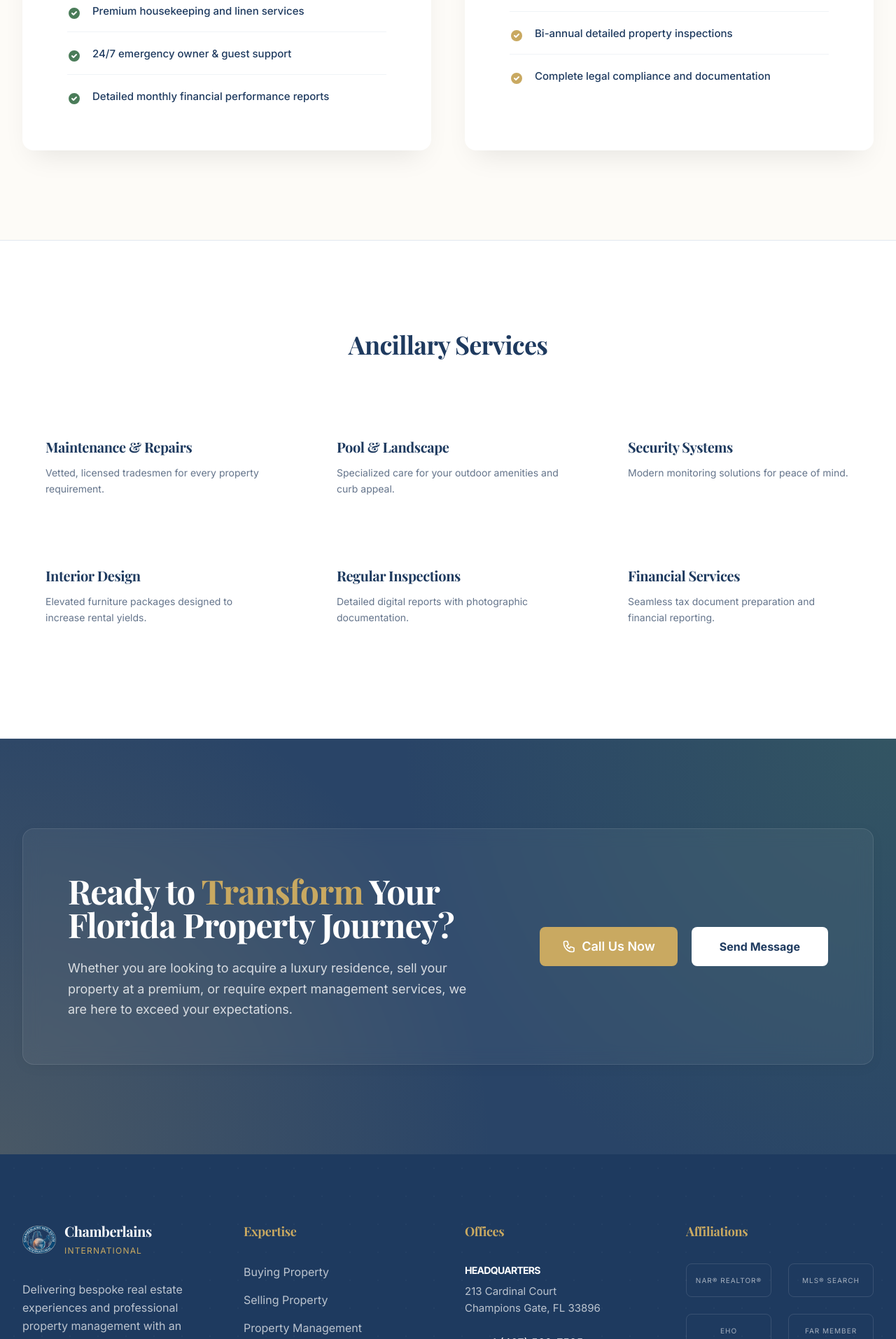
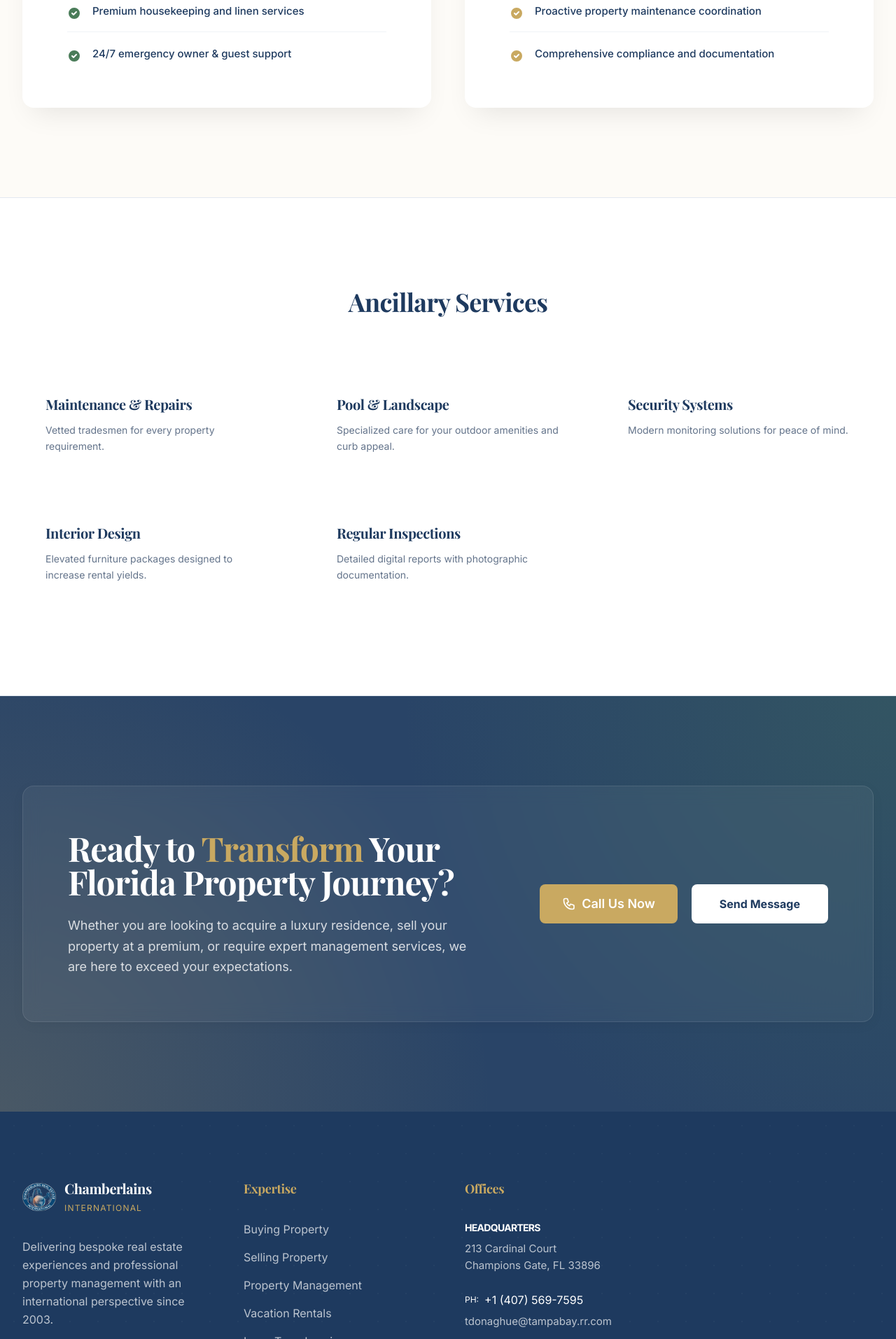
Before and after one commit to starbrightlab/chamberlains-international, a Next.js app: page /property-management in a window 1280 px wide. Shown: the part 1726-3640 px from the top of the page at 70% size. Built offline with nearby package versions, Linux system fonts and the light colour scheme.

Commit message:
Small copy edits

```diff
--- a/app/about/page.tsx
+++ b/app/about/page.tsx
@@ -29,7 +29,7 @@ export default function About() {
             <div>
               <h2 className="text-secondary font-sans font-bold uppercase tracking-widest text-sm mb-4">The Firm</h2>
               <h3 className="text-4xl md:text-5xl font-display font-bold text-primary mb-8 leading-tight">
-                Chamberlains Real Estate <br />International
+                Chamberlains Real Estate <br />International Inc.
               </h3>
               <div className="space-y-6 text-lg text-muted leading-relaxed">
                 <p>
@@ -76,7 +76,7 @@ export default function About() {
                 <p>
                   By applying extremely high standards to daily operations, we ensure that owners retain
                   full control of their investment while we handle the complexities of resort-style
-                  management in Polk and Osceola Counties.
+                  management in Polk, Lake and Osceola Counties.
                 </p>
               </div>
             </div>
@@ -91,10 +91,6 @@ export default function About() {
             <h3 className="text-3xl md:text-4xl font-display font-bold text-primary mb-6 text-center">Our Commitment</h3>
           </div>
           <div className="grid md:grid-cols-2 lg:grid-cols-4 gap-12">
-            <ValueCard
-              title="REALTOR® Standards"
-              description="Subscribing to a strict code of ethics and maintaining a higher level of knowledge."
-            />
             <ValueCard
               title="Global Intelligence"
               description="Providing specialized services informed by global market trends and statistics."
--- a/app/buy/page.tsx
+++ b/app/buy/page.tsx
@@ -55,7 +55,7 @@ export default function BuyProperty() {
               <div className="grid gap-8 mt-12">
                 <ServiceHighlight
                   title="Market Intelligence"
-                  description="Detailed valuation and trend analysis to ensure you make an informed investment."
+                  description="Detailed comparative market analysis and trend analysis to ensure you make an informed investment. (CMA)"
                 />
                 <ServiceHighlight
                   title="Negotiation Advocacy"
@@ -71,11 +71,10 @@ export default function BuyProperty() {
             <div className="bg-surface rounded-2xl shadow-luxury border border-border p-10 lg:p-16">
               <h4 className="text-2xl font-display font-bold text-primary mb-8">Comprehensive Services</h4>
               <ul className="space-y-6">
-                <BuyingServiceItem text="Exclusive MLS access and off-market searches" />
+                <BuyingServiceItem text="MLS access and potential off-market searches" />
                 <BuyingServiceItem text="In-depth market and property analysis" />
                 <BuyingServiceItem text="Professional offer preparation and negotiation" />
                 <BuyingServiceItem text="Coordination of inspections and due diligence" />
-                <BuyingServiceItem text="Closing oversight and legal coordination" />
                 <BuyingServiceItem text="Post-purchase management integration" />
               </ul>
 
--- a/app/contact/page.tsx
+++ b/app/contact/page.tsx
@@ -86,13 +86,12 @@ export default function Contact() {
                   title="Direct Inquiries"
                   content={<>
                     <a href="tel:+14075697595" className="hover:text-secondary transition-colors">+1 (407) 569-7595</a><br />
-                    <span className="text-sm opacity-60">Fax: +1 (863) 852-8418</span>
                   </>}
                 />
                 <ContactMethod
                   icon="✉️"
                   title="eMail"
-                  content={<a href="mailto:info@chamberlainsinternational.com" className="hover:text-secondary transition-colors">info@chamberlainsinternational.com</a>}
+                  content={<a href="mailto:tdonaghue@tampabay.rr.com" className="hover:text-secondary transition-colors">tdonaghue@tampabay.rr.com</a>}
                 />
                 <ContactMethod
                   icon="⏰"
@@ -167,7 +166,9 @@ export default function Contact() {
                         <option value="">Select a service...</option>
                         <option value="Buying Property">Bespoke Acquisition</option>
                         <option value="Selling Property">Strategic Listing</option>
-                        <option value="Property Management">Preserve Management</option>
+                        <option value="Property Management">Property Management</option>
+                        <option value="Long-Term Leasing">Long-Term Leasing</option>
+                        <option value="Vacation Rentals">Vacation Rentals</option>
                         <option value="General Inquiry">General Inquiry</option>
                       </select>
                     </div>
--- a/app/property-management/page.tsx
+++ b/app/property-management/page.tsx
@@ -75,12 +75,11 @@ export default function PropertyManagement() {
               title="Vacation Rentals"
               description="Maximizing revenue through professional marketing and meticulous guest relations for short-term resort stays."
               features={[
-                "Global marketing across major travel platforms",
+                "Global marketing set up support",
                 "Dynamic pricing and occupancy optimization",
-                "5-star guest screening and check-in services",
+                "5-star guest check-in services",
                 "Premium housekeeping and linen services",
-                "24/7 emergency owner & guest support",
-                "Detailed monthly financial performance reports"
+                "24/7 emergency owner & guest support"
               ]}
             />
 
@@ -88,14 +87,13 @@ export default function PropertyManagement() {
             <ManagementCard
               type="longterm"
               title="Long-Term Leasing"
-              description="Protecting your long-term assets with rigorous tenant selection and proactive maintenance management."
+              description="Protecting your long-term assets with rigorous tenant selection and proactive maintenance management through Chamberlains Real Estate International."
               features={[
                 "Comprehensive nationwide tenant screening",
-                "Professional lease preparation and legal oversight",
-                "Automated rent collection and direct disbursements",
+                "Professional lease preparation",
+                "Rent collection and direct disbursements",
                 "Proactive property maintenance coordination",
-                "Bi-annual detailed property inspections",
-                "Complete legal compliance and documentation"
+                "Comprehensive compliance and documentation"
               ]}
             />
           </div>
@@ -109,12 +107,11 @@ export default function PropertyManagement() {
             <h3 className="text-3xl md:text-4xl font-display font-bold text-primary">Ancillary Services</h3>
           </div>
           <div className="grid md:grid-cols-3 gap-8">
-            <AncillaryItem title="Maintenance & Repairs" description="Vetted, licensed tradesmen for every property requirement." />
+            <AncillaryItem title="Maintenance & Repairs" description="Vetted tradesmen for every property requirement." />
             <AncillaryItem title="Pool & Landscape" description="Specialized care for your outdoor amenities and curb appeal." />
             <AncillaryItem title="Security Systems" description="Modern monitoring solutions for peace of mind." />
             <AncillaryItem title="Interior Design" description="Elevated furniture packages designed to increase rental yields." />
             <AncillaryItem title="Regular Inspections" description="Detailed digital reports with photographic documentation." />
-            <AncillaryItem title="Financial Services" description="Seamless tax document preparation and financial reporting." />
           </div>
         </div>
       </section>
--- a/app/sell/page.tsx
+++ b/app/sell/page.tsx
@@ -48,7 +48,7 @@ export default function SellProperty() {
                    <MarketingPillar
                      icon="📸"
                      title="Cinematic Media"
-                     description="High-definition photography and 4K virtual tours that capture the essence of your home."
+                     description="High-definition photography and 4K virtual tours that capture the essence of your home. Metaport available on all properties."
                    />
                    <MarketingPillar
                      icon="🌐"
@@ -103,7 +103,7 @@ export default function SellProperty() {
           </div>
           <div className="grid md:grid-cols-2 lg:grid-cols-3 gap-8">
             <ServiceCard text="Professional staging consultation" />
-            <ServiceCard text="Premium signage and brochures" />
+            <ServiceCard text="Premium signage" />
             <ServiceCard text="Social media ad campaigns" />
             <ServiceCard text="Broker open house events" />
             <ServiceCard text="Direct email marketing" />
--- a/components/Footer.tsx
+++ b/components/Footer.tsx
@@ -48,6 +48,8 @@ export default function Footer() {
               <FooterLink href="/buy">Buying Property</FooterLink>
               <FooterLink href="/sell">Selling Property</FooterLink>
               <FooterLink href="/property-management">Property Management</FooterLink>
+              <FooterLink href="/property-management">Vacation Rentals</FooterLink>
+              <FooterLink href="/property-management">Long-Term Leasing</FooterLink>
               <FooterLink href="/about">About Our Firm</FooterLink>
               <FooterLink href="/contact">Private Consultation</FooterLink>
             </ul>
@@ -68,24 +70,23 @@ export default function Footer() {
                 <a href="tel:+14075697595" className="text-white hover:text-secondary transition-colors inline-flex items-center gap-2">
                   <span className="text-xs">PH:</span> +1 (407) 569-7595
                 </a>
-                <a href="mailto:info@chamberlainsinternational.com" className="text-white/70 hover:text-white transition-colors text-[15px]">
-                  info@chamberlainsinternational.com
+                <a href="mailto:tdonaghue@tampabay.rr.com" className="text-white/70 hover:text-white transition-colors text-[15px]">
+                  tdonaghue@tampabay.rr.com
                 </a>
               </div>
             </div>
           </div>
 
-          {/* Credentials */}
+          {/* Credentials
           <div>
             <h4 className="text-lg font-display font-bold mb-8 text-secondary">Affiliations</h4>
             <div className="grid grid-cols-2 gap-6 opacity-60">
-              {/* These would be small partner logos in a real app */}
               <div className="h-12 flex items-center justify-center border border-white/20 rounded-lg text-[10px] text-center p-2 uppercase tracking-widest">NAR® REALTOR®</div>
               <div className="h-12 flex items-center justify-center border border-white/20 rounded-lg text-[10px] text-center p-2 uppercase tracking-widest">MLS® Search</div>
               <div className="h-12 flex items-center justify-center border border-white/20 rounded-lg text-[10px] text-center p-2 uppercase tracking-widest">EHO</div>
               <div className="h-12 flex items-center justify-center border border-white/20 rounded-lg text-[10px] text-center p-2 uppercase tracking-widest">FAR Member</div>
             </div>
-          </div>
+          </div> */}
         </div>
 
         {/* Bottom Bar */}
```
